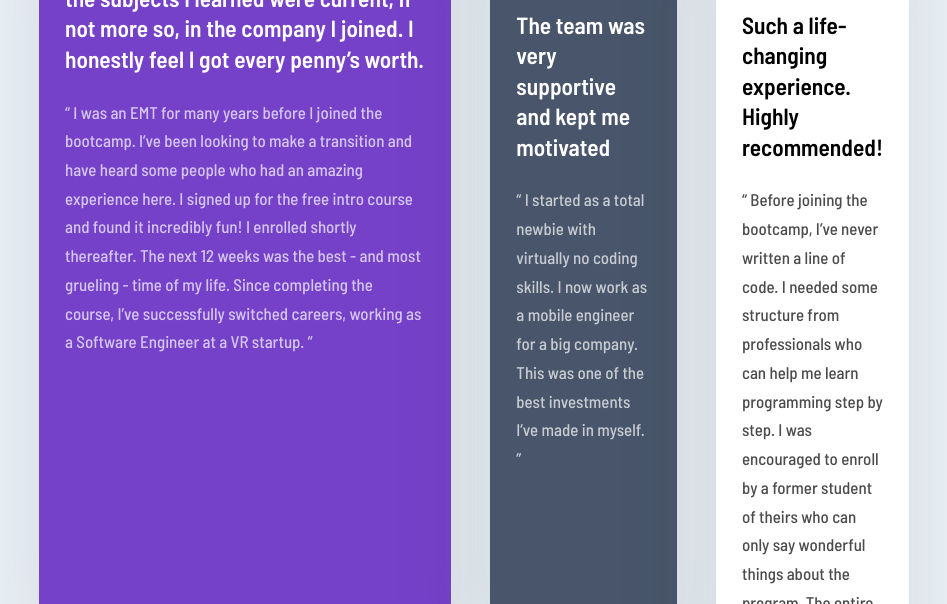
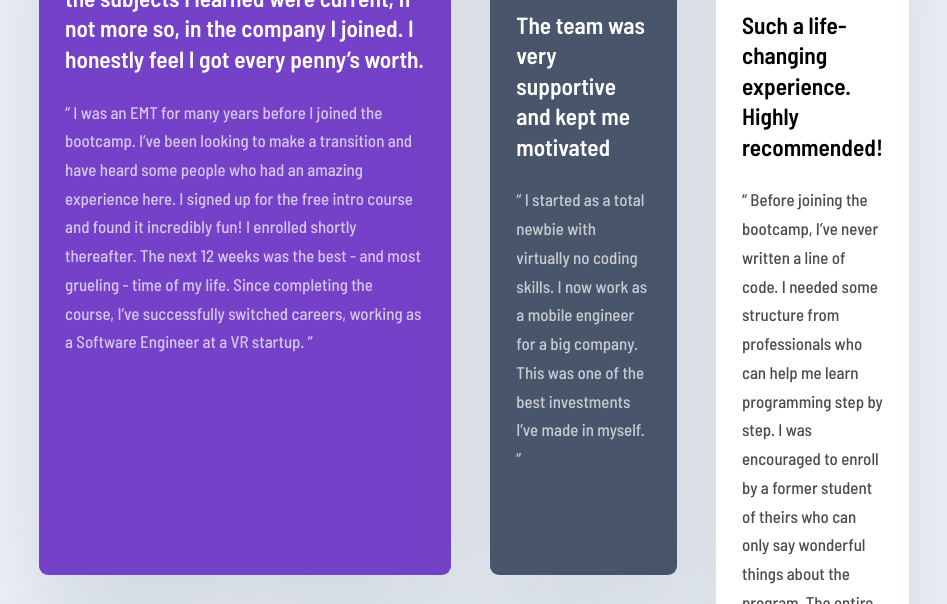
Before and after one commit to eros77sc/testimonials-grid-section-main, a plain HTML site: page index.html in a window 1280 px wide. Shown: the part 196-800 px from the top of the page, without its empty margins (166-1113 px from the left). Drawn offline with Linux system fonts and the light colour scheme.

Commit message:
alteraçao grid

```diff
--- a/styles.css
+++ b/styles.css
@@ -143,7 +143,7 @@ body {
 @media screen and (min-width: 768px) {
     .testimonials {
         grid-template-columns: repeat(4, 1fr);
-        grid-template-rows: repeat(2, auto);
+        grid-template-rows: repeat(2, 1fr);
         width: 70%;
     }
 
```
